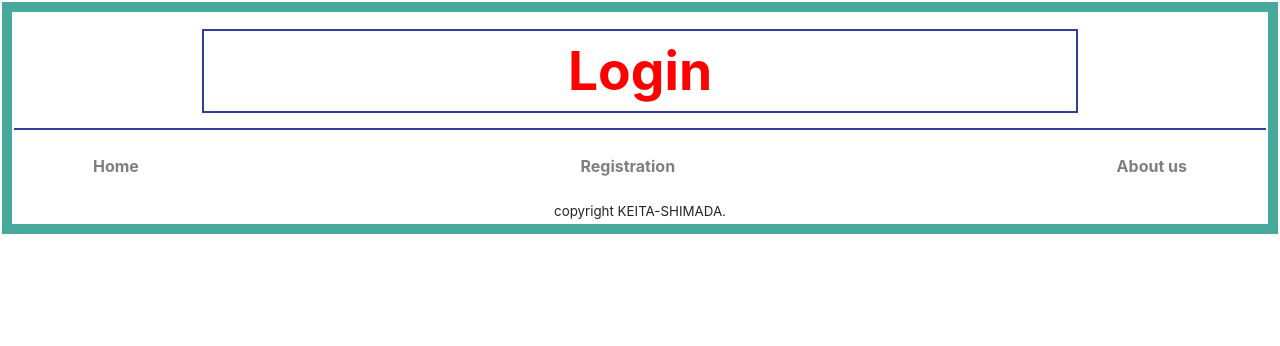
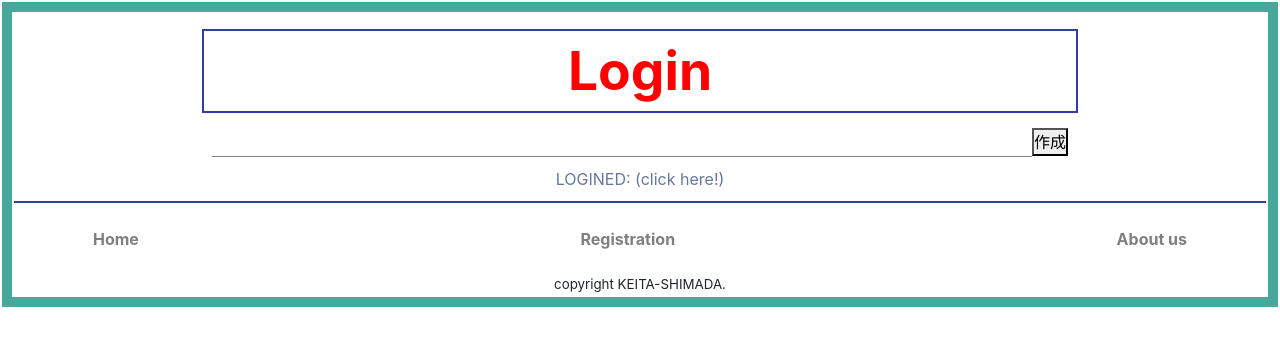
Before and after one commit to anoiro/fujitsu_hackathon, a Next.js app in the folder app/: page /login in a window 1280 px wide. Shown: the top 346 px of the page. Built offline with nearby package versions, Linux system fonts and the light colour scheme; no server answers.

Commit message:
merge feature/FS and Add Redux

```diff
--- a/app/components/Account.js
+++ b/app/components/Account.js
@@ -14,6 +14,7 @@ class Account extends Component {
 		// ここで入力値が存在するかを確認する
 		this.login_check = this.login_check.bind(this);
 	}
+
 
 	// ログイン処理
 	login() {
--- a/app/components/Login.js
+++ b/app/components/Login.js
@@ -16,15 +16,48 @@ class Login extends Component {
 	constructor(props) {
 		super(props);
 		this.logined = this.logined.bind(this);
+		this.state = {
+			name: '',
+			email: '',
+			pass: '',
+			tel: '',
+			memo: ''
+		}
+		this.onChangeEmail = this.onChangeEmail.bind(this);
+		this.onChangePass = this.onChangePass.bind(this);
 	}
+
+	onChangeEmail(e) {
+		this.setState({email:e.target.value});
+	}
+
+	onChangePass(e) {
+		this.setState({pass:e.target.value});
+	}
+
 	logined() {
 	}
 	logouted() {
+		Router.push('/');
+	}
+
+	signup() {
+		firebase.auth().createUserWithEmailAndPassword(this.state.email, this.state.pass)
+			.then(() => {
+				console.log('ユーザ作成完了');
+			})
+			.catch((error) => {
+				console.log('ユーザ作成失敗', error);
+			});
 	}
 
 	render() {
 		return (
 			<div>
+				<input type="email" size="30" value={this.state.email} onChange={this.onChangeEmail}/>
+				<input type="password" size="30" value={this.state.pass} onChange={this.onChangePass}/>
+				<button onClick={this.signup()}>作成</button>
+				<Account />
 			</div>
 		)
 	}
--- /dev/null
+++ b/app/lib/redux-store.js
@@ -0,0 +1,44 @@
+import { Component } from 'react';
+import { initStore } from '../store';
+
+const isServer = typeof window === 'undefined';
+const _NRS_ = '__NEXT_REDUX_STORE__';
+
+function getOrCreateStore (initialState) {
+	if (isServer) {
+		return initStore(initialState)
+	}
+
+	if (!window[_NRS_]) {
+		window[_NRS_] = initStore(initialState);
+	}
+	return window[_NRS_];
+}
+
+export default (App) => {
+	return class AppWithRedux extends Component {
+
+		static async getInitialProps (appContext) {
+			const reduxStore = getOrCreateStore();
+			appContext.ctx.reduxStore = reduxStore;
+			let appProps = {};
+			if  (typeof App.getInitialProps === 'funtion') {
+				appProps = await App.getInitialProps(appContext);
+			}
+			return {
+				...appProps,
+				initialReduxState: reduxStore.getState()
+			}
+		}
+
+		constructor (props) {
+			super(props);
+			this.reduxStore = getOrCreateStore(props.initialReduxState);
+		}
+
+		render() {
+			return <App {...this.props}
+				reduxStore={this.reduxStore} />
+		}
+	}
+}
--- /dev/null
+++ b/app/pages/_app.js
@@ -0,0 +1,21 @@
+// pages/_app.js
+import App, {Container} from "next/app";
+import React from "react";
+import withReduxStore from '../lib/redux-store';
+import { Provider } from 'react-redux';
+import firebase from "firebase/app";
+
+
+ class _App extends App {
+	 render() {
+		 const { Component, pageProps, reduxStore} = this.props;
+		 return (
+			 <Container>
+			 	<Provider store={reduxStore}>
+			 		<Component {...pageProps} />
+			 	</Provider>
+			 </Container>
+		 );
+	 }
+ }
+export default withReduxStore(_App);
--- a/app/store.js
+++ b/app/store.js
@@ -6,10 +6,13 @@ import firebase from "firebase";
 // Firebase設定
 var config = {
 	apiKey: "AIzaSyDYZ2QiB2DbEbTvgoS-7RJuzD4p8_5Qeg4",
-	databaseURL: "",
+	authDomain: "fujitsuhackathon.firebaseapp.com",
+	databaseURL: "https://fujitsuhackathon.firebaseio.com",
 	projectId: "fujitsuhackathon",
-	storageBucket: "",
-	messagingSenderId: ""
+	storageBucket: "fujitsuhackathon.appspot.com",
+	messagingSenderId: "699704083467",
+	appId: "1:699704083467:web:80a13effed46be0849f30e",
+	measurementId: "G-XBZQ8BRVD7"
 };
 
 // Firebase 初期化
```
Also changed, not shown: app/pages/store.js (deleted, +0 -45 lines), 2 other files (tests, documents, lock files or other folders).
